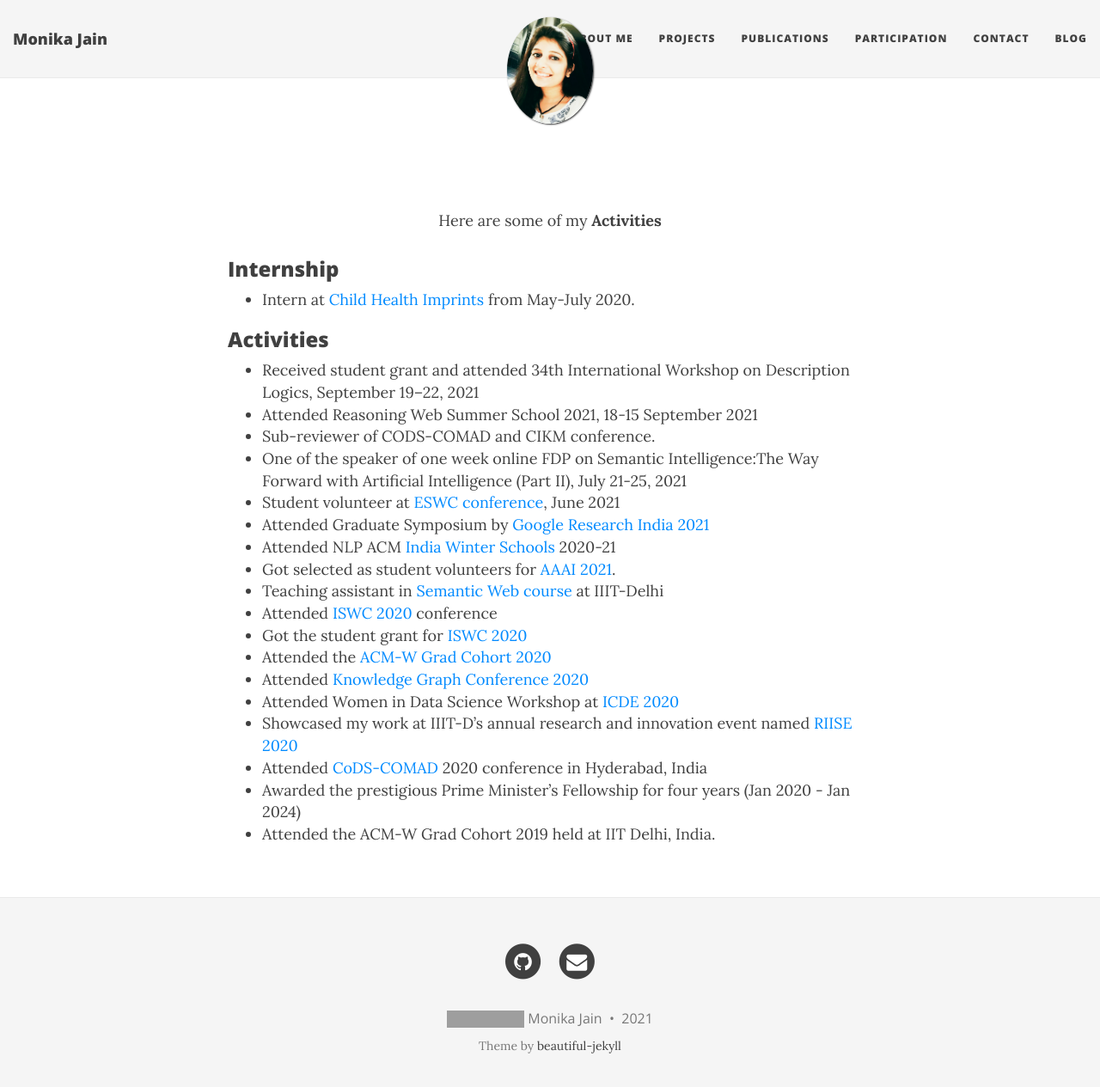
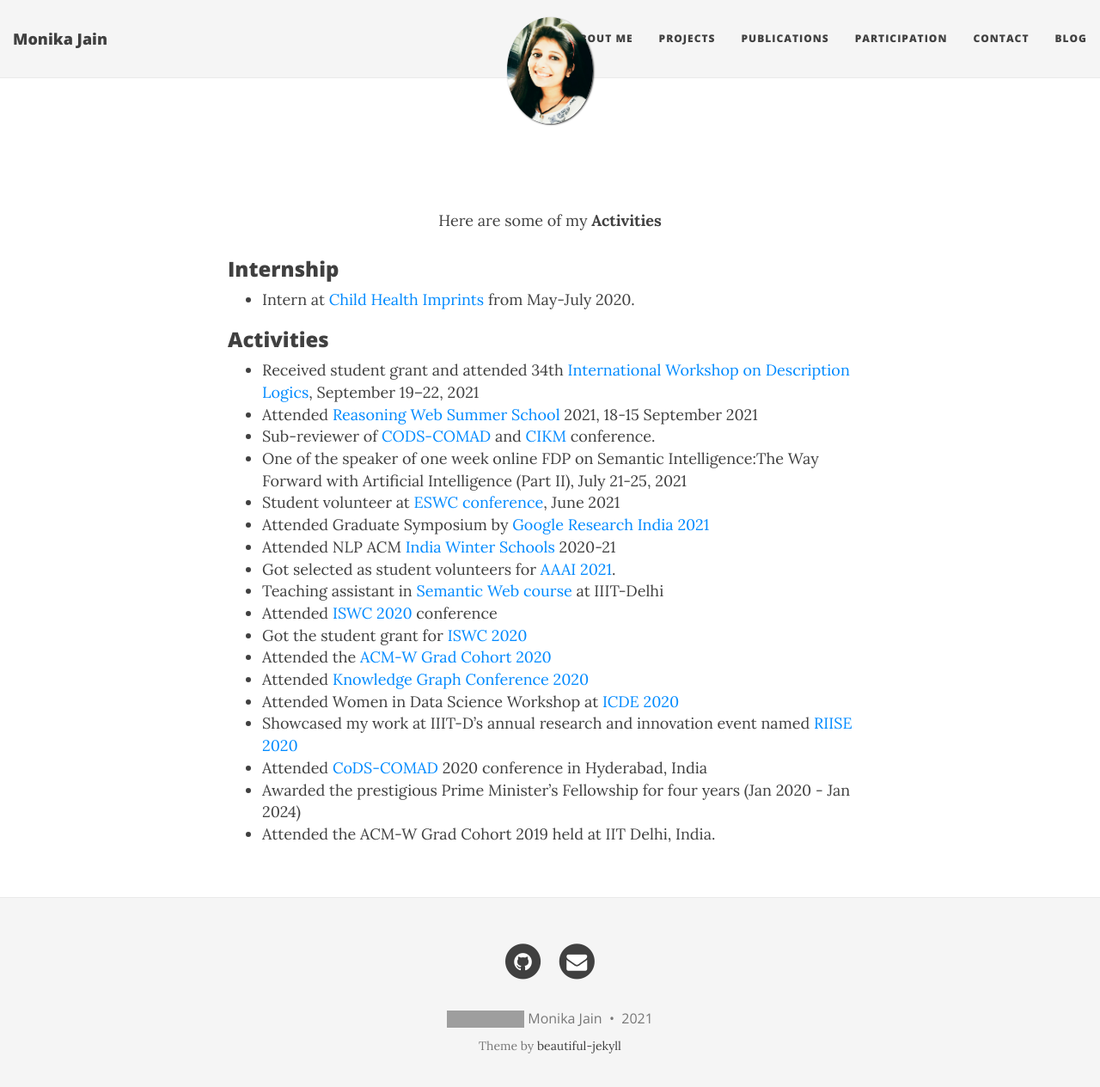
Before and after one commit to MonikaJain19/MonikaJain19.github.io, a Jekyll site: the page built from participation.md, in a window 1280 px wide and 1278 px high. Shown: the top 1265 px of the window at 86% size. Built offline with Jekyll 4.4.1, drawn with Linux system fonts in a browser that asks for light colours; nearby versions of some CDN libraries; part of the change alters nothing that is shown; grey boxes are pictures that could not be loaded.

```diff
--- a/participation.md
+++ b/participation.md
@@ -13,9 +13,9 @@ Here are some of my <b>Activities</b>
 - Intern at [Child Health Imprints](https://www.childhealthimprints.com/) from May-July 2020.
 
 ### Activities
-- Received student grant and attended 34th International Workshop on Description Logics, September 19–22, 2021
-- Attended Reasoning Web Summer School 2021, 18-15 September 2021
-- Sub-reviewer of CODS-COMAD and CIKM conference.
+- Received student grant and attended 34th [International Workshop on Description Logics](https://dai.fmph.uniba.sk/events/dl2021/), September 19–22, 2021
+- Attended [Reasoning Web Summer School](https://declarativeai2021.net/reasoning-web/) 2021, 18-15 September 2021
+- Sub-reviewer of [CODS-COMAD](https://cods-comad.in/) and [CIKM](https://www.cikm2021.org/) conference.
 - One of the speaker of one week online FDP on Semantic Intelligence:The Way Forward with Artificial Intelligence (Part II), July 21-25, 2021
 - Student volunteer at [ESWC conference](https://2021.eswc-conferences.org/), June 2021
 - Attended Graduate Symposium by [Google Research India 2021](https://sites.google.com/view/graduatesymposium2021)
```
